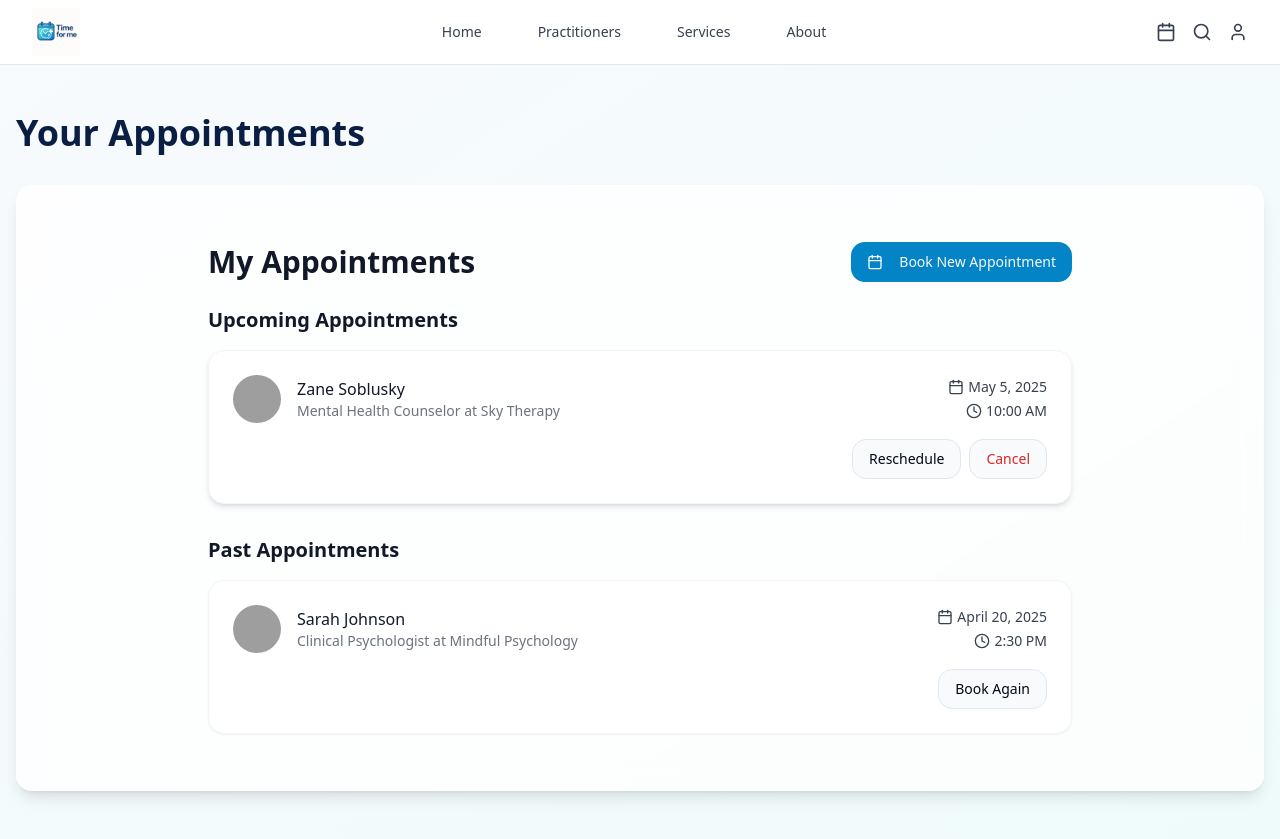
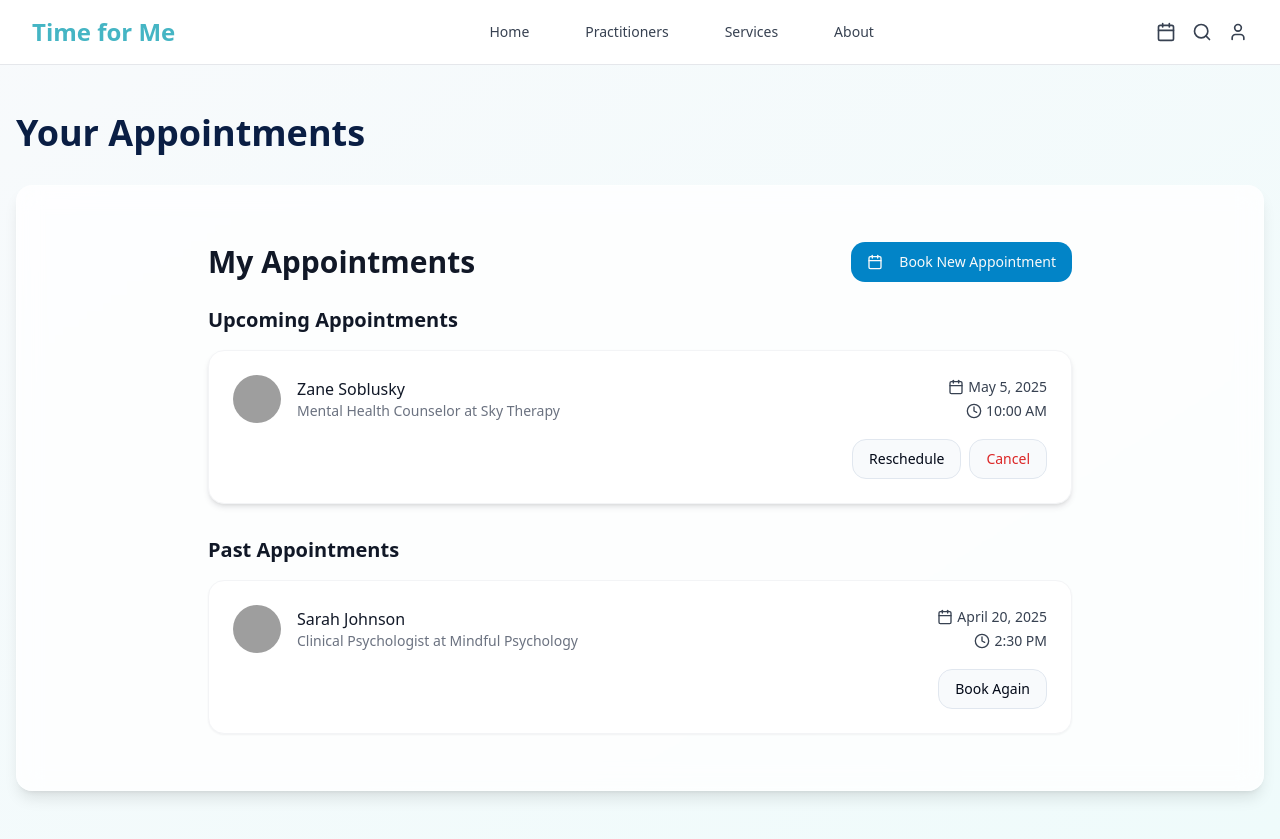
Before and after one commit to astauder/time-for-me, a React (Vite) app: page /appointments in a window 1280 px wide. Built offline with nearby package versions, Linux system fonts and the light colour scheme; grey boxes are pictures that could not be loaded.

Commit message:
Replace image with text
Replaced the image logo with the text "Time for Me" in the Navbar, Login, and Signup components.

```diff
--- a/src/components/Navbar.tsx
+++ b/src/components/Navbar.tsx
@@ -1,4 +1,3 @@
-
 import React from 'react';
 import { Link } from 'react-router-dom';
 import { Button } from '@/components/ui/button';
@@ -15,11 +14,7 @@ const Navbar: React.FC<NavbarProps> = ({ isLoggedIn }) => {
         <div className="flex items-center justify-between h-16">
           <div className="flex-shrink-0 flex items-center">
             <Link to="/" className="flex items-center">
-              <img
-                src="/lovable-uploads/bab09f2b-2d9c-4edd-a7da-69957efd3cc5.png"
-                alt="Time for Me Logo"
-                className="h-12 w-auto mr-2"
-              />
+              <span className="text-2xl font-bold text-secondary mr-2">Time for Me</span>
             </Link>
           </div>
 
```
